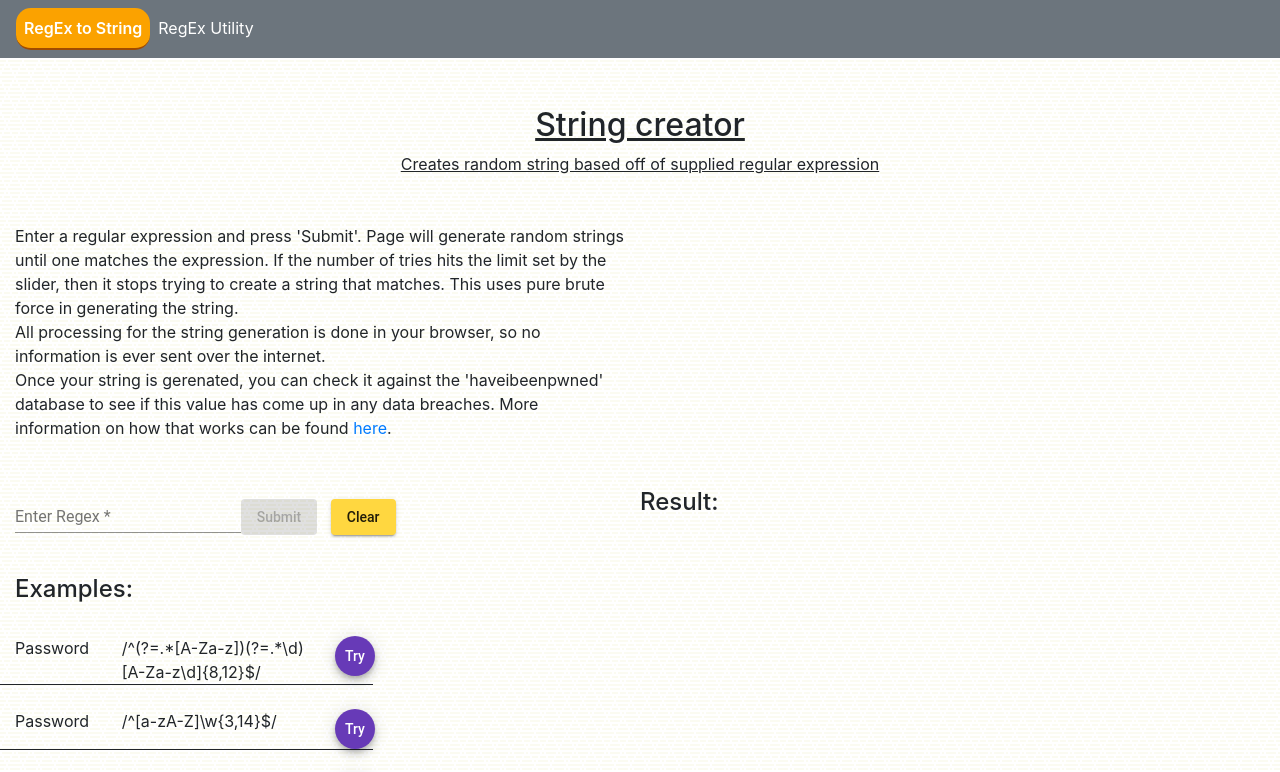
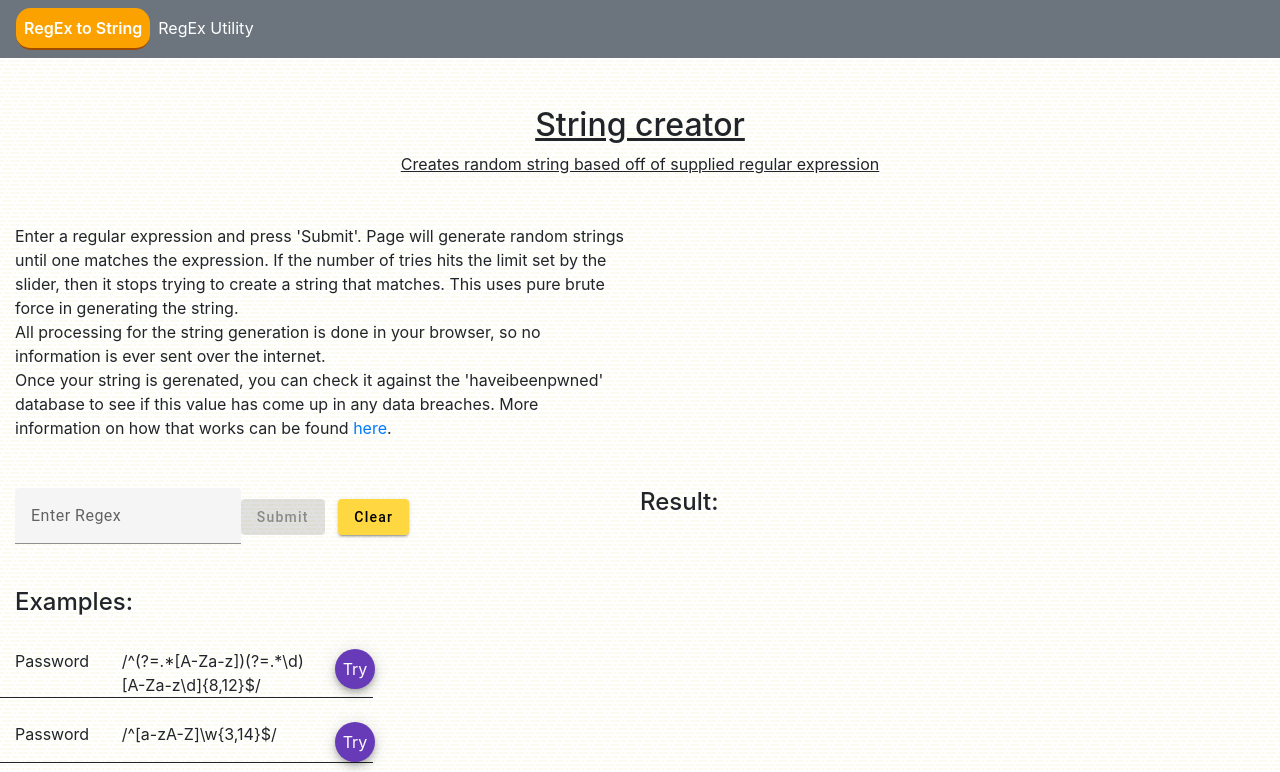
Before and after one commit to Arges86/RegexUtility, an Angular app: page /#/regEx in a window 1280 px wide. Shown: the top 772 px of the page. Built offline with nearby package versions, Linux system fonts and the light colour scheme.

Commit message:
Updated angular

```diff
--- a/angular.json
+++ b/angular.json
@@ -118,18 +118,6 @@
               "src/assets"
             ]
           }
-        },
-        "lint": {
-          "builder": "@angular-devkit/build-angular:tslint",
-          "options": {
-            "tsConfig": [
-              "src/tsconfig.app.json",
-              "src/tsconfig.spec.json"
-            ],
-            "exclude": [
-              "**/node_modules/**"
-            ]
-          }
         }
       }
     },
@@ -149,18 +137,11 @@
               "devServerTarget": "regEx:serve:production"
             }
           }
-        },
-        "lint": {
-          "builder": "@angular-devkit/build-angular:tslint",
-          "options": {
-            "tsConfig": "e2e/tsconfig.e2e.json",
-            "exclude": [
-              "**/node_modules/**"
-            ]
-          }
         }
       }
     }
   },
-  "defaultProject": "regEx"
+  "cli": {
+    "analytics": false
+  }
 }
--- a/src/app/app-routing.module.ts
+++ b/src/app/app-routing.module.ts
@@ -13,7 +13,7 @@ const routes: Routes = [
 ];
 
 @NgModule({
-  imports: [RouterModule.forRoot(routes, { useHash: true, relativeLinkResolution: 'legacy' })],
+  imports: [RouterModule.forRoot(routes, { useHash: true })],
   exports: [RouterModule]
 })
 export class AppRoutingModule { }
--- a/src/styles.scss
+++ b/src/styles.scss
@@ -1,5 +1,5 @@
 /* You can add global styles to this file, and also import other style files */
-@import '~@angular/material/prebuilt-themes/deeppurple-amber.css';
+@import '@angular/material/prebuilt-themes/deeppurple-amber.css';
 @import "~bootstrap/dist/css/bootstrap.css";
 
 .is-active{
--- a/tsconfig.json
+++ b/tsconfig.json
@@ -9,13 +9,14 @@
     "moduleResolution": "node",
     "experimentalDecorators": true,
     "importHelpers": true,
-    "target": "es2015",
+    "target": "ES2022",
     "typeRoots": [
       "node_modules/@types"
     ],
     "lib": [
       "es2018",
       "dom"
-    ]
+    ],
+    "useDefineForClassFields": false
   }
 }
```
Also changed, not shown: package.json (+17 -15 lines), src/polyfills.ts (+0 -10 lines), src/test.ts (+3 -7 lines), 2 other files (tests, documents, lock files or other folders).
